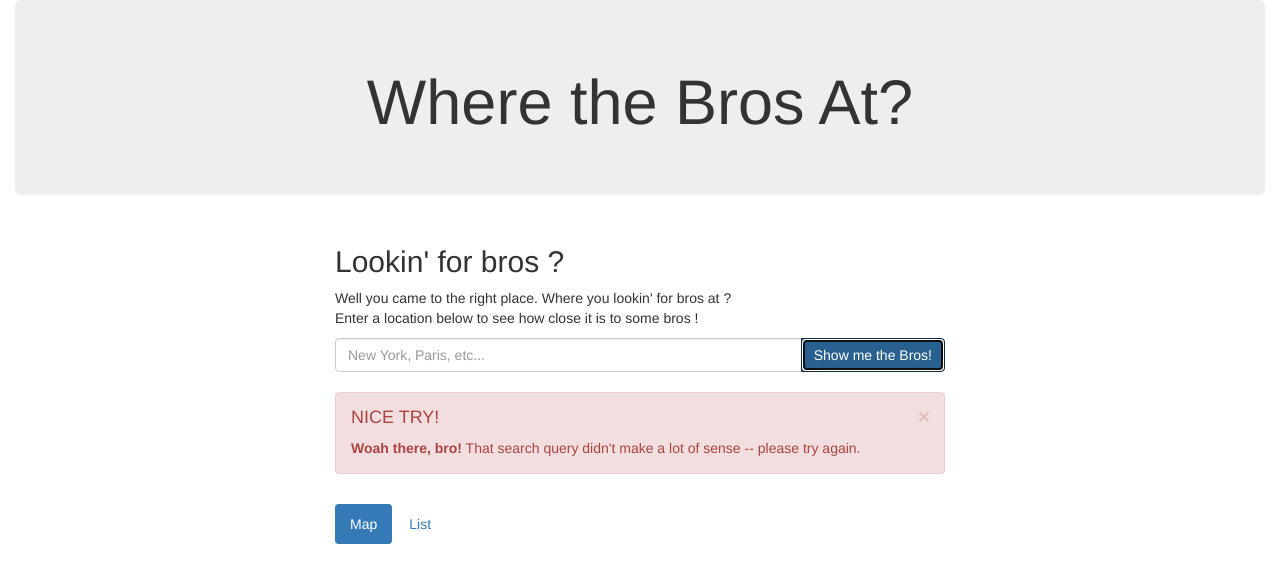
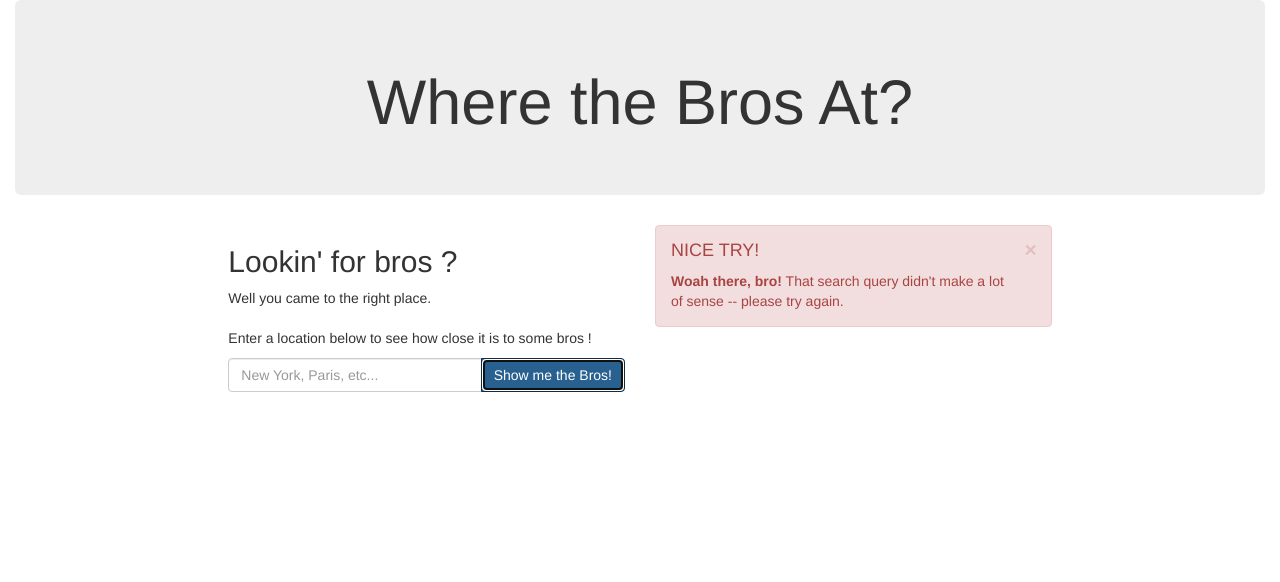
Before and after one commit to maityarkodeb/WhereTheBrosAt, a website: page public/index.html in a window 1280 px wide. Both pictures are taken after a click on the button "Show me the Bros!". Drawn offline with nearby package versions, Linux system fonts and the light colour scheme; some packages are replaced by stand-ins of ours.

Commit message:
changed map layout

```diff
--- a/public/assets/js/bros.js
+++ b/public/assets/js/bros.js
@@ -1,10 +1,6 @@
 $(document).ready(function() {
 	$('#progressbar').hide();
 	$('#alertpopup').hide();
-	$('#tabs a').click(function(e) {
-		e.preventDefault()
-		$(this).tab('show')
-	})
 
 	$('#location').keypress(function(e){
     	let location = $('#location').val();
--- a/public/index.html
+++ b/public/index.html
@@ -26,14 +26,14 @@
                 <h1 class="text-center">Where the Bros At?</h1>
             </div>
             <div class="row">
-                <div class="col-md-3">
+                <div class="col-md-2">
                 </div>
-                <div class="col-md-6">
+                <div class="col-md-4">
                     <h2>
                         Lookin' for bros ?
                     </h2>
                     <p>
-                        Well you came to the right place. Where you lookin' for bros at ? <br> Enter a location below to see how close it is to some bros !
+                        Well you came to the right place. <br> <br> Enter a location below to see how close it is to some bros !
                     </p>
                     <form role="form">
                         <div class="input-group">
@@ -43,7 +43,9 @@
                             </span>
                         </div>
                     </form>
-                    <br><div id="alertpopup" class="alert alert-danger alert-dismissable">
+                </div>
+                <div class="col-md-4">
+                 <div id="alertpopup" class="alert alert-danger alert-dismissable">
                         <button type="button" class="close" data-dismiss="alert" aria-hidden="true">
                             ×
                         </button>
@@ -57,16 +59,10 @@
                       </div>
                     </div>
                     <div id="results">
-                        <ul id="tabs" class="nav nav-pills">
-                            <li class="active"><a>Map</a></li>
-                            <li><a>List</a></li>
-                        </ul>
-                        <div class="tab-content">
                         <div id="map" style="width: 500px; height: 400px;"></div>
-                        </div>
                 </div>
                 </div>
-                <div class="col-md-3">
+                <div class="col-md-2">
                 </div>
             </div>
         </div>
```
